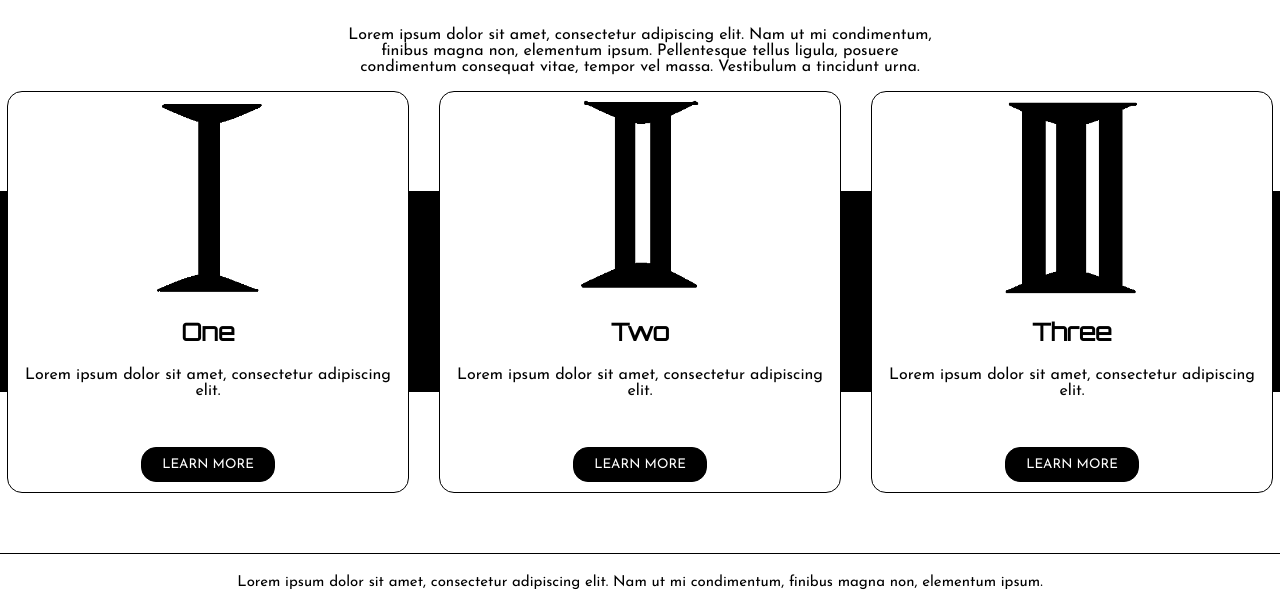
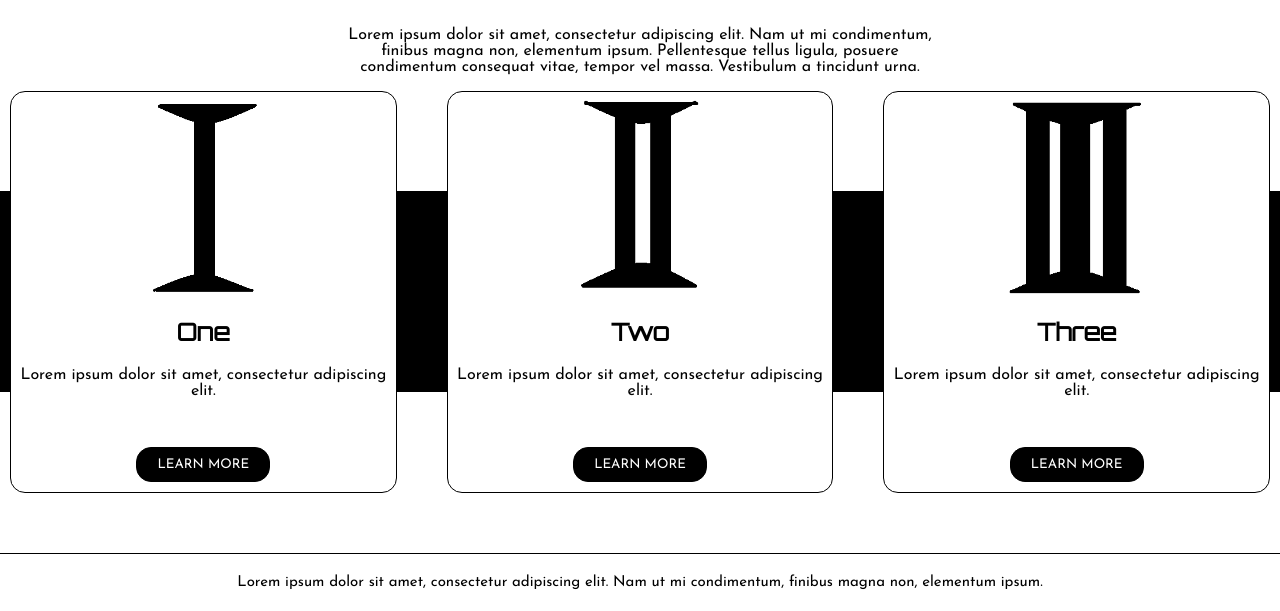
Before and after one commit to Fotzer/2c1s_WEB_lab4, a plain HTML site: page index.html in a window 1280 px wide. Shown: the part 189-800 px from the top of the page. Drawn offline with Linux system fonts and the light colour scheme; a web font is replaced by a local one.

Commit message:
change infobody width

```diff
--- a/css/style.css
+++ b/css/style.css
@@ -68,7 +68,7 @@ body {
     background-color: white;
     border-radius: 15px;
     height: 400px;
-    width: 400px;
+    margin: 0 10px;
 
     display: flex;
     flex-direction: column;
```
